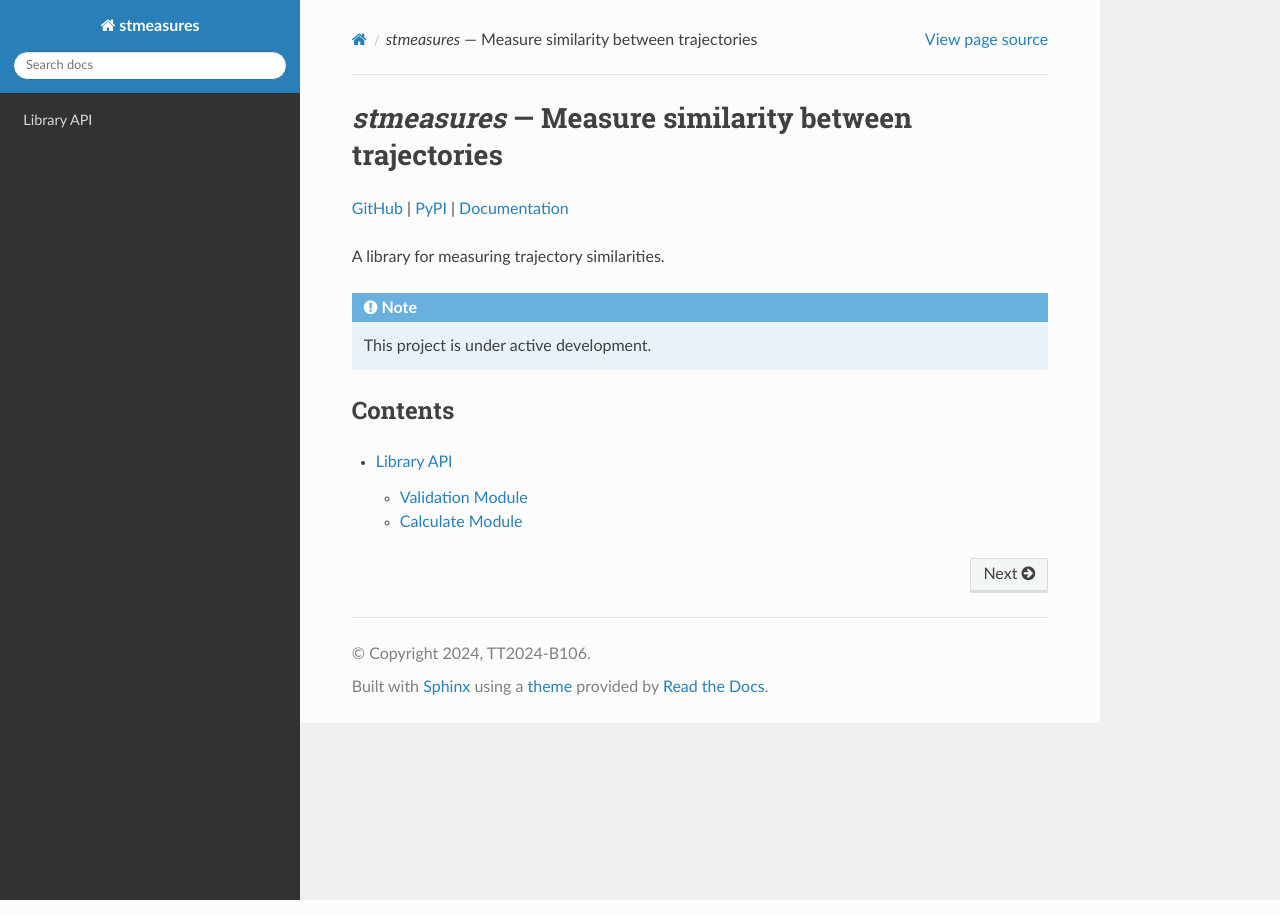
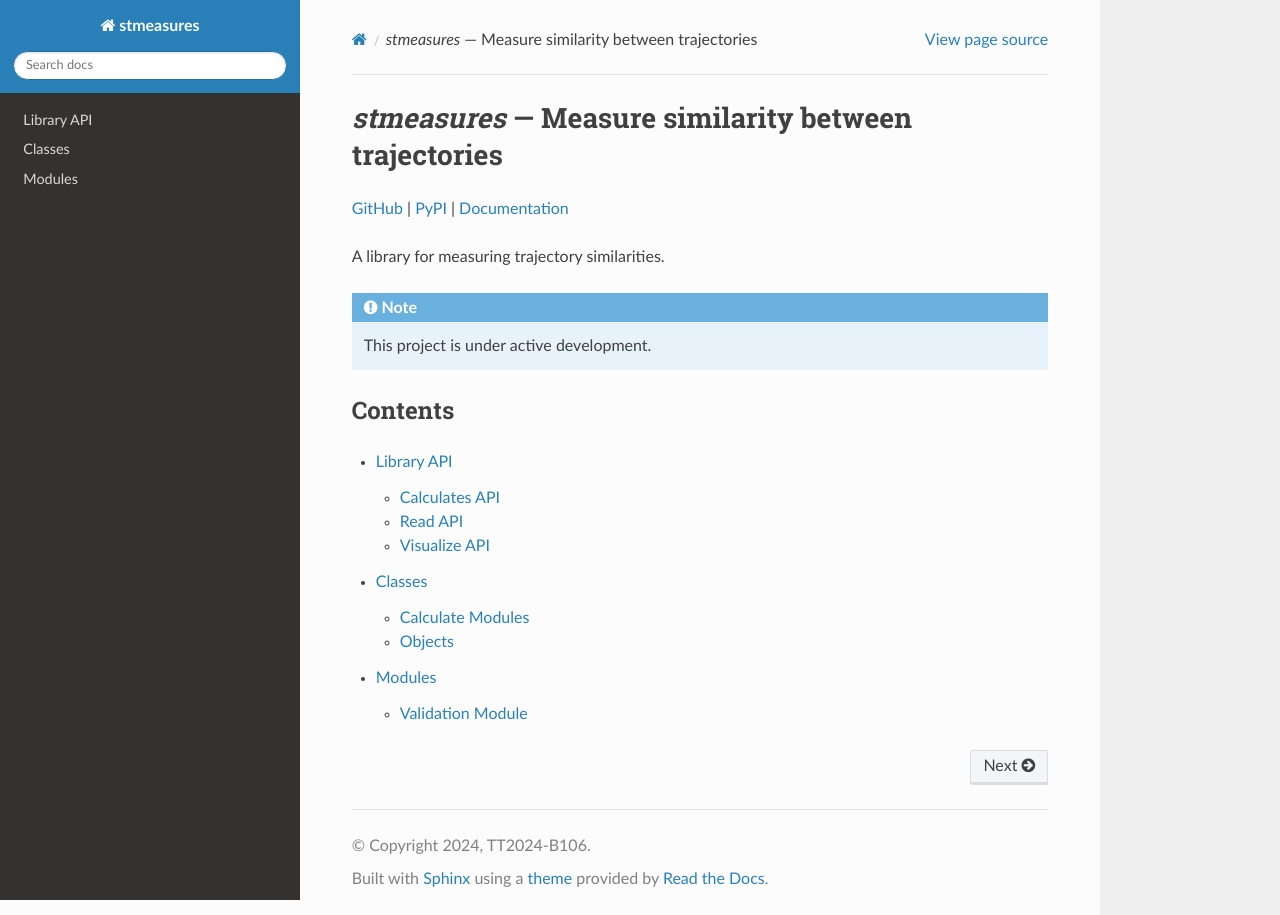
Before and after one commit to TT2024-B106/stmeasures, a Sphinx documentation site: the page built from docs/source/index.rst, in a window 1280 px wide. Built offline with Sphinx 7.4.7 and the Read the Docs theme 3.1.0, drawn with Linux system fonts in a browser that asks for light colours.

Commit message:
Fix RTD documentation (#62)
- Fix documentation, `stmeasures` was not being built by RTD
- Added structure documentation

```diff
--- a/docs/source/conf.py
+++ b/docs/source/conf.py
@@ -2,9 +2,9 @@ import pathlib
 import sys
 
 project_root = pathlib.Path(__file__).parents[2].resolve()
-library_dir = project_root / "stmeasures"
+libdir = project_root / "stmeasures"
 
-sys.path.insert(0, str(library_dir))
+sys.path.insert(0, str(libdir))
 
 project = 'stmeasures'
 copyright = '2024, TT2024-B106'
--- a/docs/source/index.rst
+++ b/docs/source/index.rst
@@ -20,3 +18,5 @@ Contents
 .. toctree::
 
    api
+   classes
+   modules
--- /dev/null
+++ b/docs/source/modules.rst
@@ -0,0 +1,6 @@
+Modules
+=======
+
+.. toctree::
+
+   validation
--- /dev/null
+++ b/docs/source/read.rst
@@ -0,0 +1,4 @@
+Read API
+========
+
+TODO
--- /dev/null
+++ b/docs/source/visualize.rst
@@ -0,0 +1,4 @@
+Visualize API
+=============
+
+TODO
```
Also changed, not shown: other parts of docs/source/index.rst (+0 -2 lines), docs/source/api.rst (+4 -36 lines), docs/source/calculates.rst (added, +8 -0 lines), docs/source/classes.rst (added, +32 -0 lines), docs/source/validation.rst (added, +28 -0 lines), .readthedocs.yaml.
